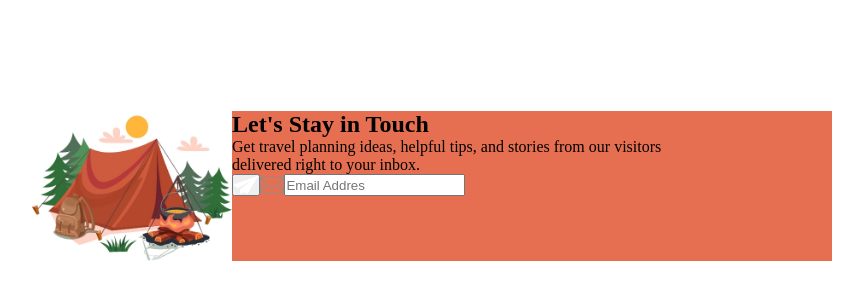
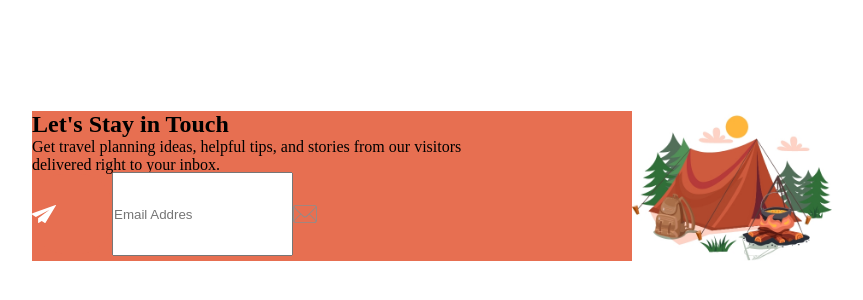
Before and after one commit to Mohammadahmadpour/Newsletter, a plain HTML site: page index.html in a window 1280 px wide. Shown: the part 214-514 px from the top of the page, without its empty margins (232-1095 px from the left). Drawn offline with Linux system fonts and the light colour scheme.

Commit message:
new styles2

```diff
--- a/index.html
+++ b/index.html
@@ -15,11 +15,11 @@
           <p>Get travel planning ideas, helpful tips, and stories from our visitors delivered right to your inbox.</p>
           <div class="newsform">
             <form action="#" class="news-form">
-              <button>
+              <button type="submit" class="submit-icon">
                   <img src="/send.svg" alt="icon">
               </button>
+              <input type="email" placeholder="Email Addres" class="input-icon">
               <img src="/Group 235.svg" alt="icon2">
-              <input type="email" placeholder="Email Addres">
             </form>
           </div>
         </div>
--- a/styles.css
+++ b/styles.css
@@ -23,6 +23,8 @@
     margin: 100px 0px;
     background-color: #E76F51;
     display: flex;
+    justify-content: space-between;
+    flex-direction: row-reverse;
 
 }
 img{
@@ -44,4 +46,19 @@ img{
 
 .news-form{
     display: flex;
+    height: 5rem;
+    align-items: center;
 }
+
+.submit-icon{
+    outline: none;
+    border: none;
+    background-color: #E76F51;
+    width: 5rem;
+    height: 5rem;
+    border-radius: 2rem;
+}
+
+.input-icon{
+    height: 100%;
+}
```
